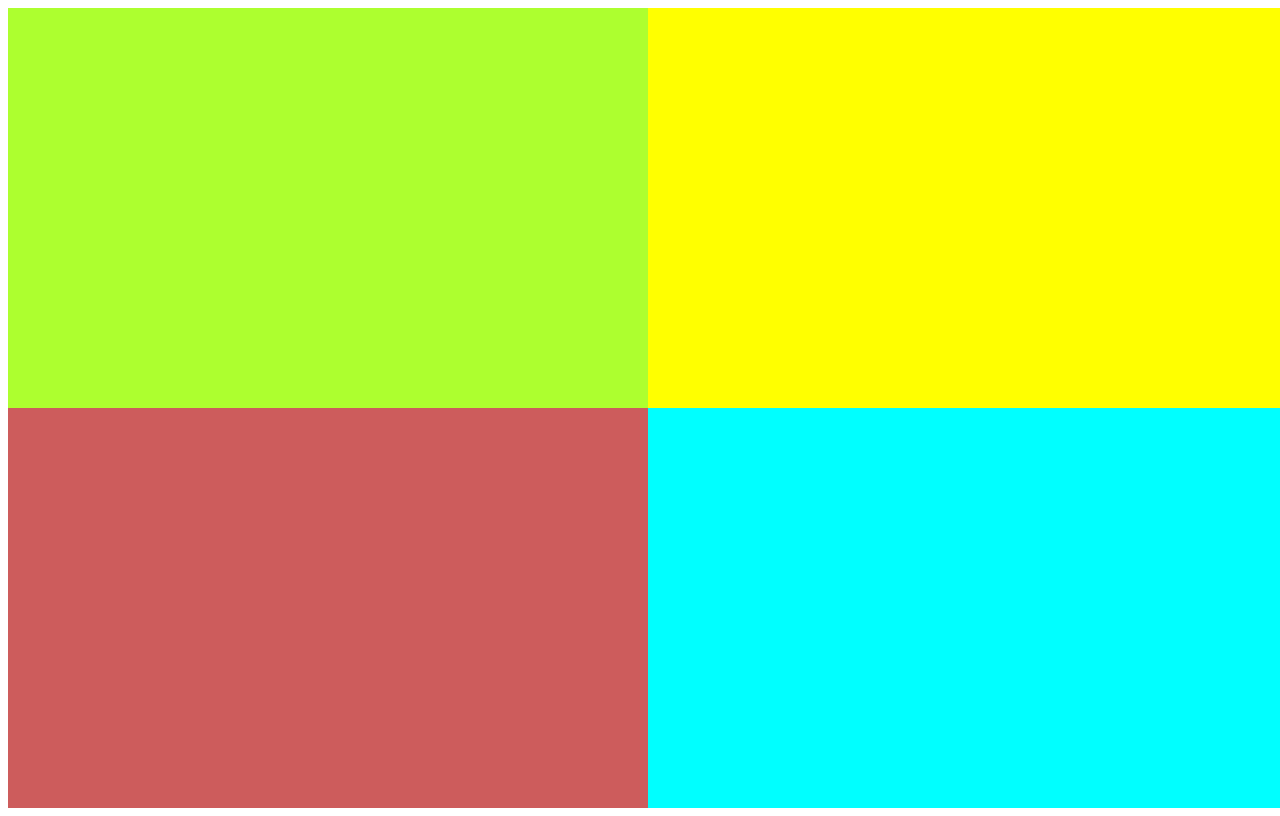
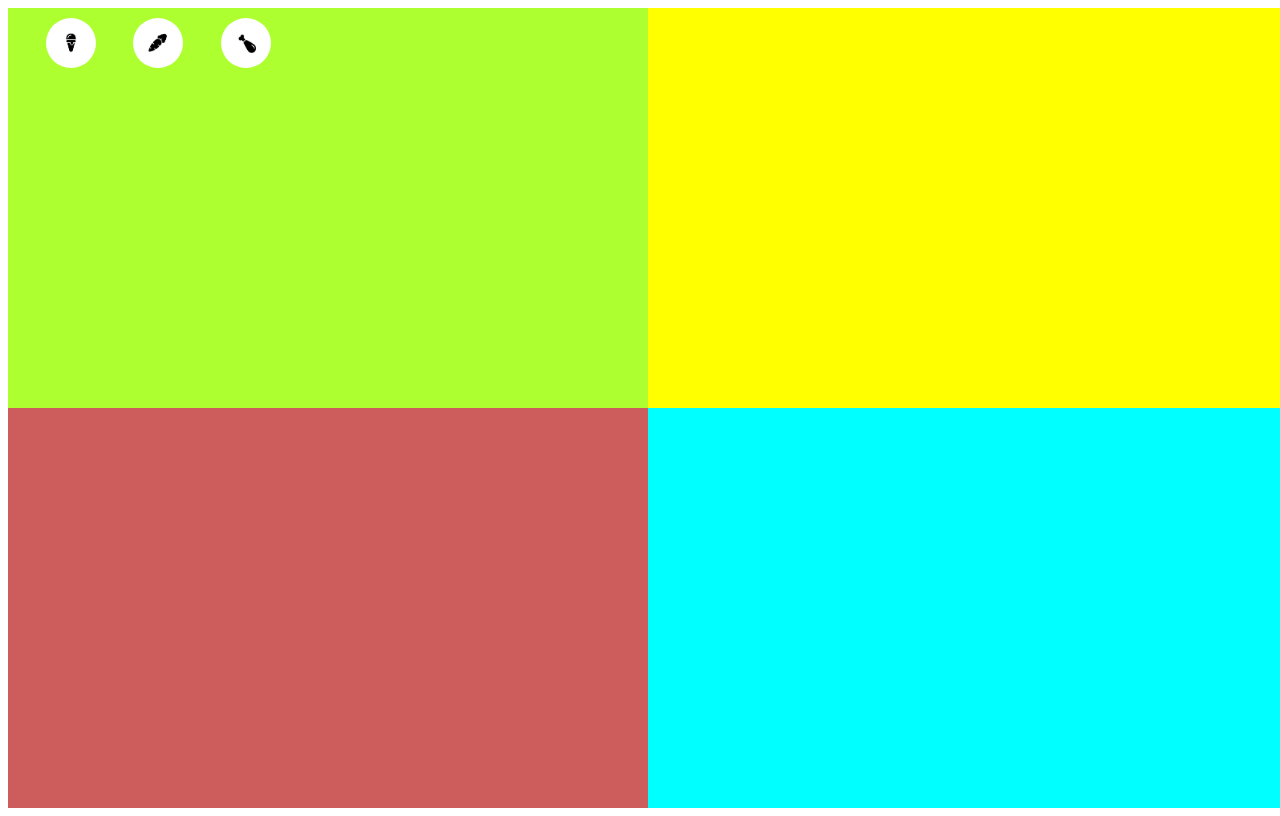
Before and after one commit to aarom1804/tamagochi, a website built with Vite: page index.html in a window 1280 px wide. Built offline with nearby package versions, Linux system fonts and the light colour scheme.

Commit message:
Action Eat en proceso, continuar con la barra de estado

```diff
--- a/index.html
+++ b/index.html
@@ -11,7 +11,9 @@
     <div class="container">
       <div class="status eat">
         <div class="actionsEat">
-
+          <img src="./img/eat/icecream.png" alt="icecream">
+          <img src="./img/eat/carrot.png" alt="carrot">
+          <img src="./img/eat/chicken.png" alt="chicken">
         </div>
         <div class="eatBar">
 
--- a/src/style.css
+++ b/src/style.css
@@ -5,15 +5,44 @@
   width: 100vw;
   height: 100vh;
 }
+/*----------------EAT-------------------------*/
 .eat{
   background-color: greenyellow;
 }
+
+.actionsEat{
+
+  display: flex;
+  width: 300px;
+  justify-content: space-evenly;
+  padding: 10px 0px;
+}
+
+.actionsEat img{
+  width: 50px;
+  height: 50px;
+  border: solid transparent 1px;
+  border-radius: 50px;
+  box-sizing: border-box;
+  background-color: white;
+
+
+}
+
+/*----------------PLAY-------------------------*/
+
 .play{
   background-color: yellow;
 }
+
+/*----------------FIGHT-------------------------*/
+
 .fight{
   background-color:indianred;
 }
+
+/*----------------SLEEP-------------------------*/
+
 .sleep{
   background-color: cyan;
 }
```
